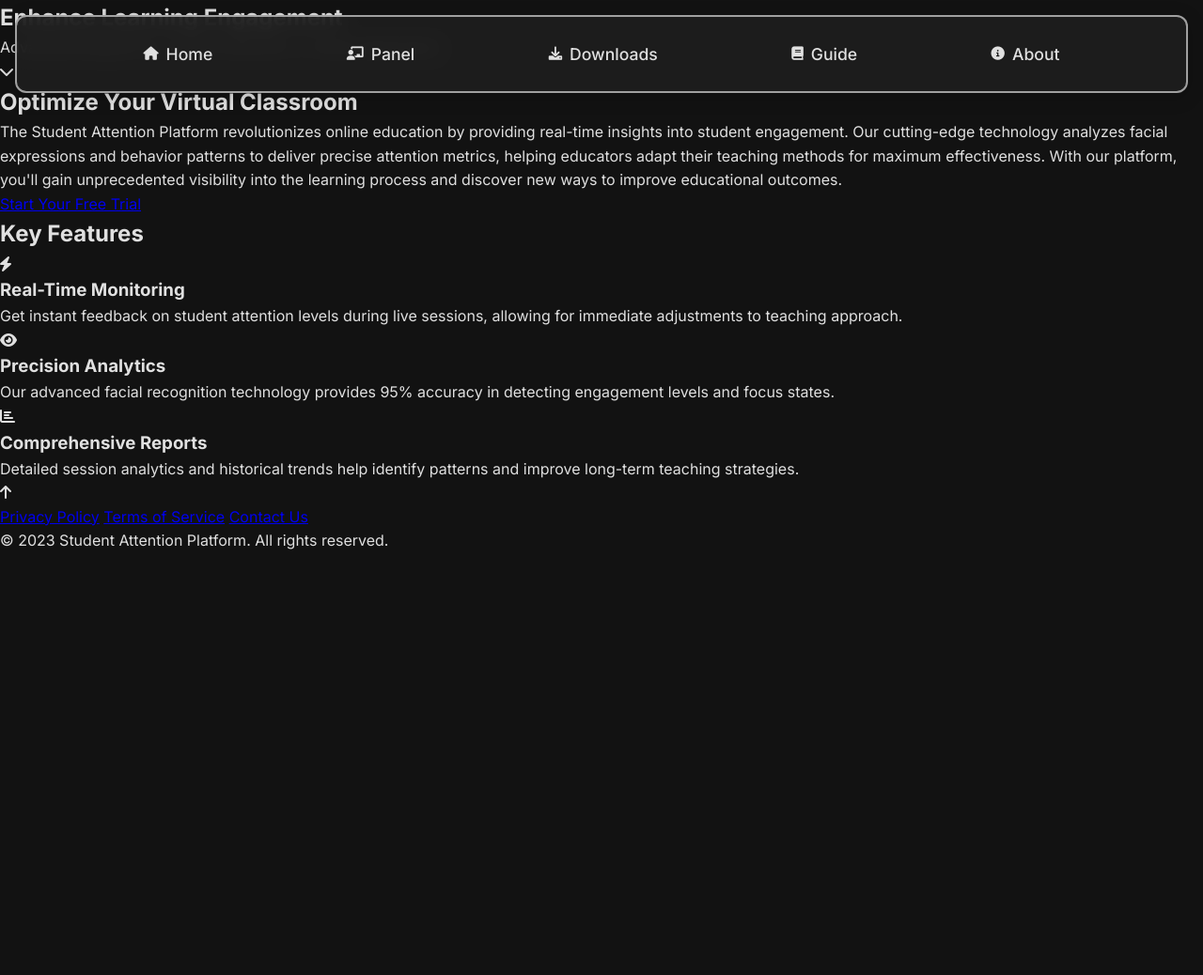
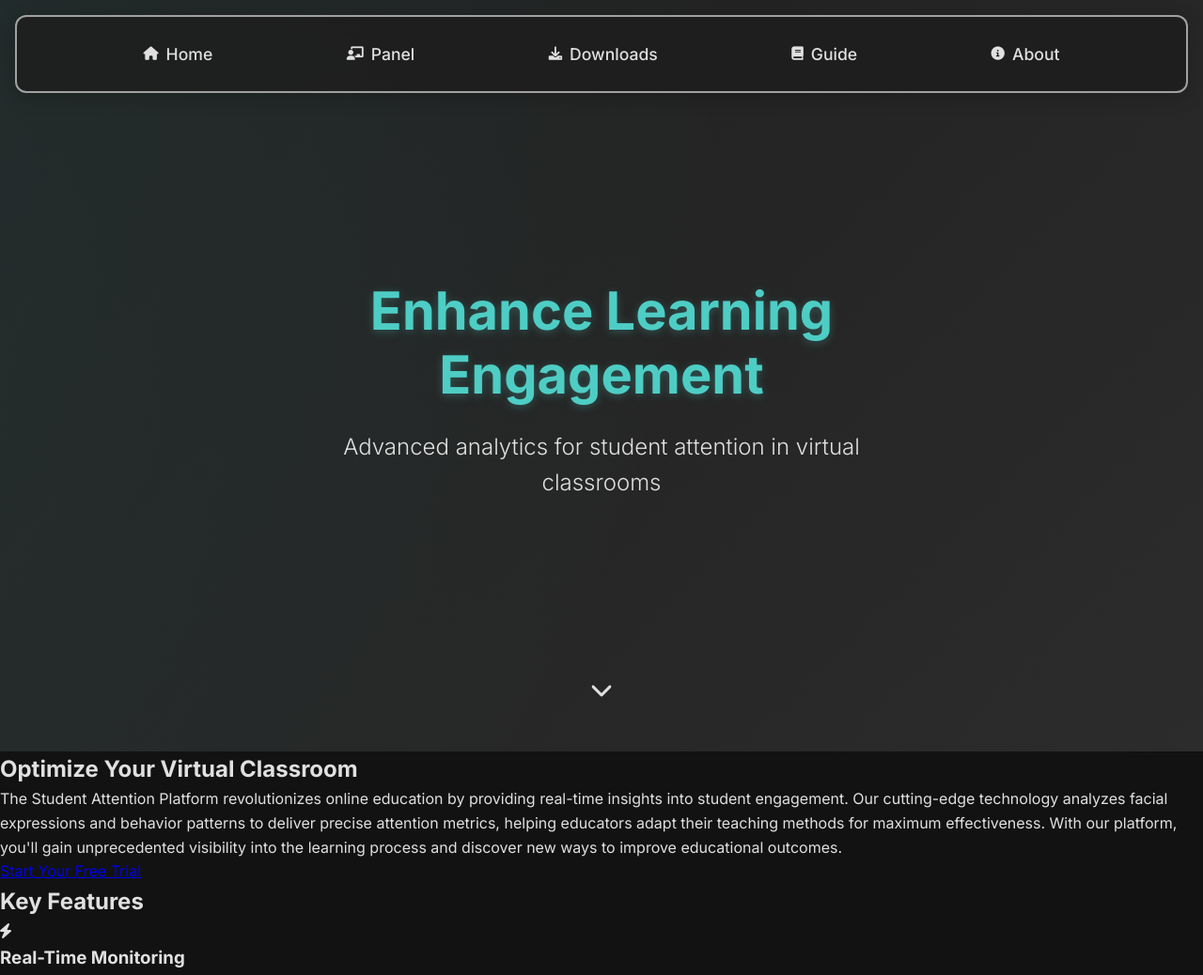
Before and after one commit to SEPAD-Project/WebApplication, a Flask app: page / in a window 1280 px wide. Shown: the top 1038 px of the page at 94% size. Before the commit the page ends 585 px from the top, so only its background shows below. Run offline with Flask 3, Linux system fonts and the light colour scheme.

Commit message:
Hero styles created

```diff
--- a/app/static/css/home.css
+++ b/app/static/css/home.css
@@ -98,3 +98,87 @@ body {
 .nav-link:hover {
   color: var(--primary-color);
 }
+
+.hero {
+  background: linear-gradient(135deg, var(--dark-gray), var(--medium-gray));
+  min-height: 100vh;
+  display: flex;
+  flex-direction: column;
+  justify-content: center;
+  align-items: center;
+  text-align: center;
+  padding: 8rem 2rem 4rem;
+  position: relative;
+  overflow: hidden;
+}
+
+.hero::before {
+  content: '';
+  position: absolute;
+  top: 0;
+  left: 0;
+  width: 100%;
+  height: 100%;
+  background: radial-gradient(circle at 20% 50%, rgba(78, 205, 196, 0.15), transparent 70%);
+  background-size: 200% 200%;
+  animation: gradientMove 15s ease infinite;
+}
+
+@keyframes gradientMove {
+  0% {
+    background-position: 0% 0%;
+  }
+  50% {
+    background-position: 100% 100%;
+  }
+  100% {
+    background-position: 0% 0%;
+  }
+}
+
+.hero-content {
+  max-width: 800px;
+  z-index: 1;
+}
+
+.hero-title {
+  color: var(--primary-color);
+  font-size: 3.5rem;
+  font-weight: 700;
+  margin-bottom: 1.5rem;
+  line-height: 1.2;
+  text-shadow: 0 2px 10px rgba(78, 205, 196, 0.3);
+}
+
+.hero-subtitle {
+  color: var(--light-gray);
+  font-size: 1.5rem;
+  font-weight: 300;
+  margin-bottom: 2rem;
+  max-width: 600px;
+  margin-left: auto;
+  margin-right: auto;
+}
+
+.scroll-indicator {
+  position: absolute;
+  bottom: 30px;
+  left: 50%;
+  transform: translateX(-50%);
+  color: var(--light-gray);
+  font-size: 1.5rem;
+  animation: bounce 2s infinite;
+  cursor: pointer;
+}
+
+@keyframes bounce {
+  0%, 20%, 50%, 80%, 100% {
+      transform: translateY(0) translateX(-50%);
+  }
+  40% {
+      transform: translateY(-20px) translateX(-50%);
+  }
+  60% {
+      transform: translateY(-10px) translateX(-50%);
+  }
+}
```
